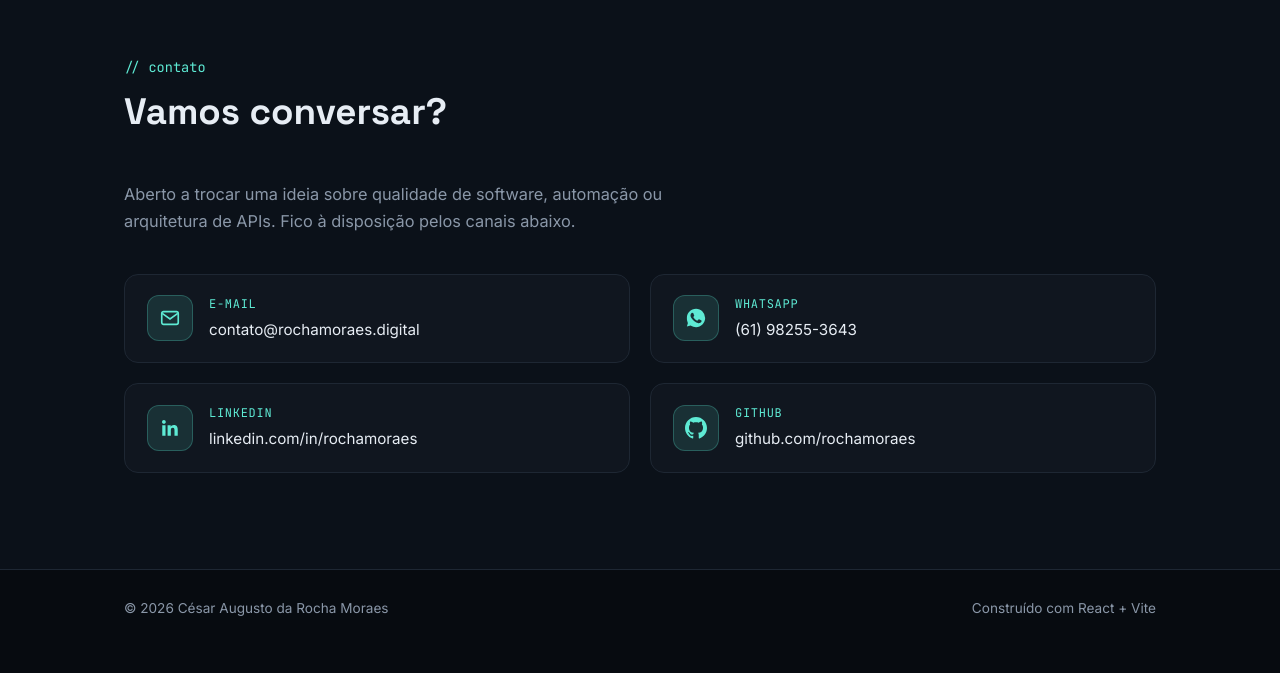
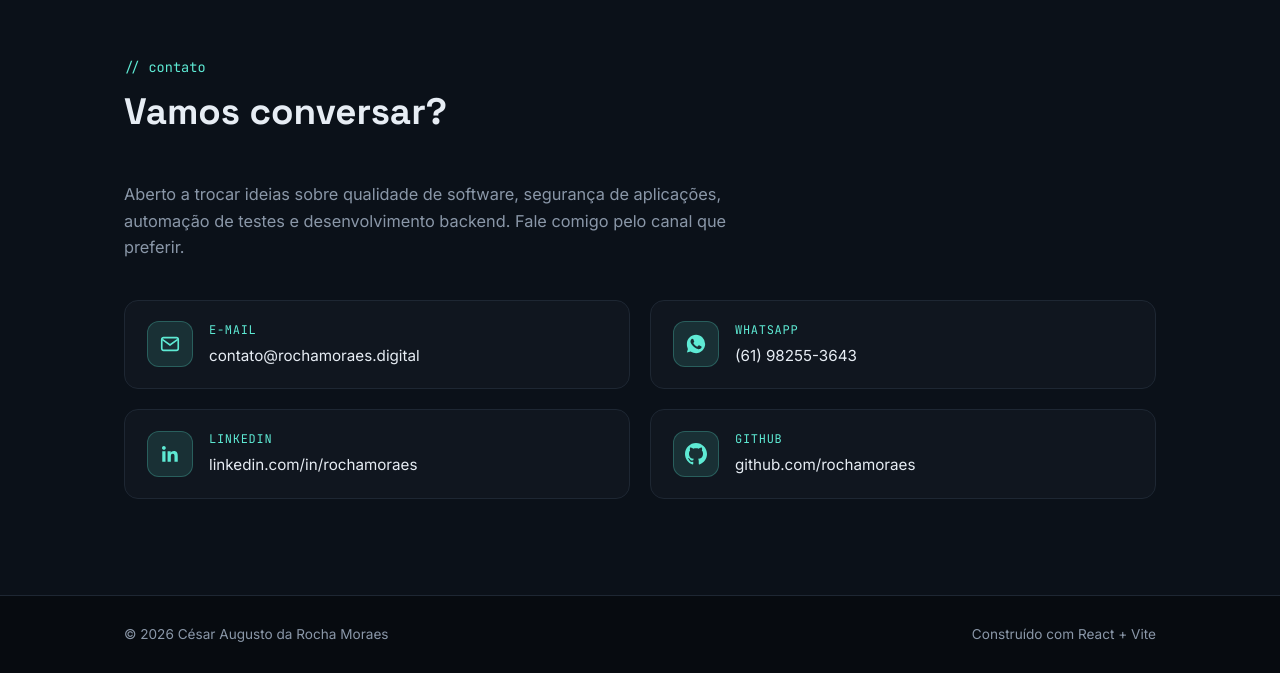
Before and after one commit to rochamoraes/rochamoraes.github.io, a React (Vite) app: page / in a window 1280 px wide. Shown: the part 4536-5209 px from the top of the page. Before the commit the page ends 5183 px from the top, so only its background shows below. Built offline with nearby package versions, Linux system fonts and the light colour scheme.

Commit message:
content: update contact pitch with security and backend topics
Co-Authored-By: Claude Opus 5.5 <noreply@anthropic.com>

```diff
--- a/src/components/Contact.jsx
+++ b/src/components/Contact.jsx
@@ -34,8 +34,8 @@ export default function Contact() {
         <p className="section__kicker">{'// contato'}</p>
         <h2 className="section__title">Vamos conversar?</h2>
         <p className="contact__pitch">
-          Aberto a trocar uma ideia sobre qualidade de software, automação ou arquitetura de
-          APIs. Fico à disposição pelos canais abaixo.
+          Aberto a trocar ideias sobre qualidade de software, segurança de aplicações,
+          automação de testes e desenvolvimento backend. Fale comigo pelo canal que preferir.
         </p>
 
         <div className="contact__grid">
```
